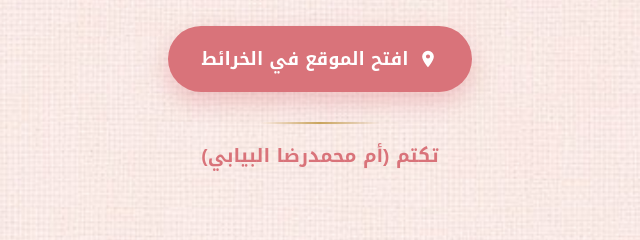
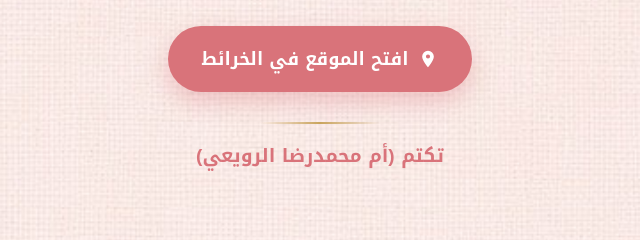
Before and after one commit to mrmr57/fatima-visit, a plain HTML site: page index.html in a window 1280 px wide. Shown: the part 4600-4840 px from the top of the page, 320-960 px from the left. Drawn offline with Linux system fonts and the light colour scheme.

Commit message:
Restore signature name

```diff
--- a/index.html
+++ b/index.html
@@ -106,7 +106,7 @@ html.cm section,html.cm .petal{opacity:0!important}
   <svg width="20" height="20" viewBox="0 0 24 24" fill="#fff"><path d="M12 2a7 7 0 0 0-7 7c0 5.2 7 13 7 13s7-7.8 7-13a7 7 0 0 0-7-7zm0 9.5A2.5 2.5 0 1 1 12 6.5a2.5 2.5 0 0 1 0 5z"/></svg>
   افتح الموقع في الخرائط</a>
 <div class="rule rv d4" style="width:120px;margin:30px auto 14px"></div>
-<div class="sig rv d4">تكتم (أم محمدرضا البيابي)</div>
+<div class="sig rv d4">تكتم (أم محمدرضا الرويعي)</div>
 </section>
 <script>
 const io=new IntersectionObserver(es=>es.forEach(e=>{if(e.isIntersecting)e.target.classList.add('in')}),{threshold:.25});
```
